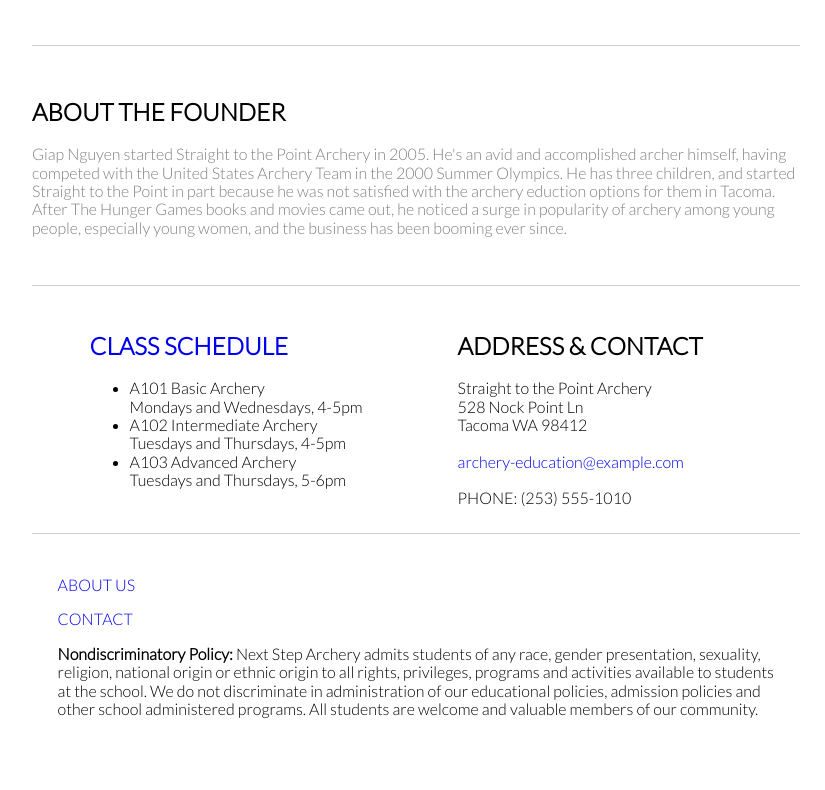
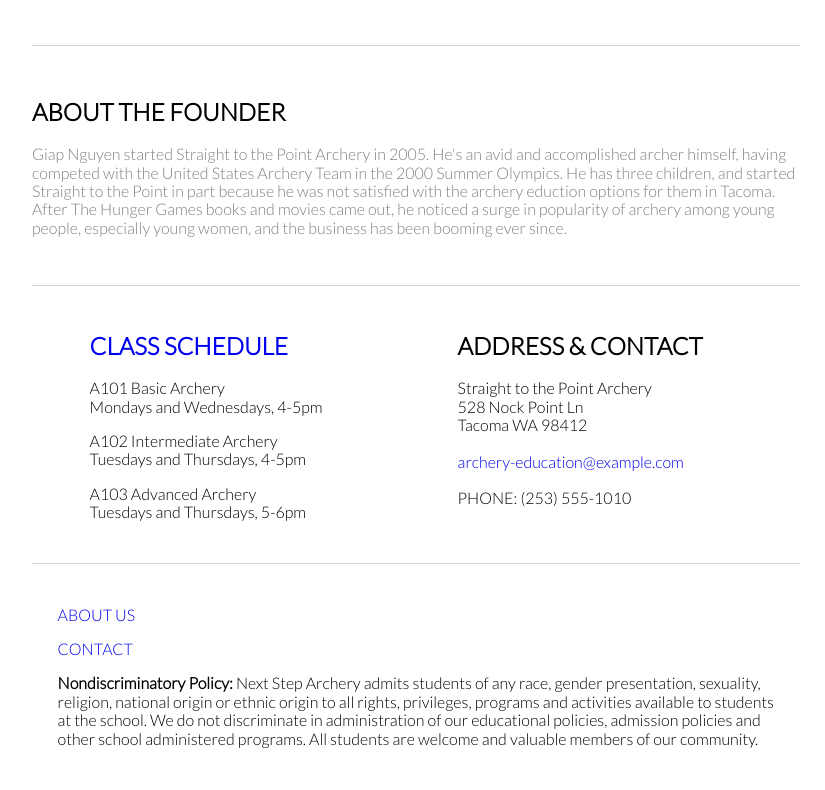
Before and after one commit to bitterkat/stp-archery, a plain HTML site: page about.html in a window 1280 px wide. Shown: the part 824-1614 px from the top of the page, without its empty margins (224-1049 px from the left). Before the commit the page ends 1584 px from the top, so only its background shows below. Drawn offline with Linux system fonts and the light colour scheme.

Commit message:
changes class schedule list layout

```diff
--- a/about.html
+++ b/about.html
@@ -45,11 +45,9 @@
           <div class="grid-cell">
             <div class="main-aside-schedule">
               <h2><a href="classes.html">CLASS SCHEDULE</a></h2>
-              <ul>
-                <li>A101 Basic Archery<br>Mondays and Wednesdays, 4-5pm</li>
-                <li>A102 Intermediate Archery<br>Tuesdays and Thursdays, 4-5pm</li>
-                <li>A103 Advanced Archery<br>Tuesdays and Thursdays, 5-6pm</li>
-              </ul>
+              <p>A101 Basic Archery<br>Mondays and Wednesdays, 4-5pm</p>
+              <p>A102 Intermediate Archery<br>Tuesdays and Thursdays, 4-5pm</p>
+              <p>A103 Advanced Archery<br>Tuesdays and Thursdays, 5-6pm</p>
             </div>
           </div>
 
```
Also changed, not shown: index.html (+3 -5 lines), instructors.html (+3 -5 lines).
